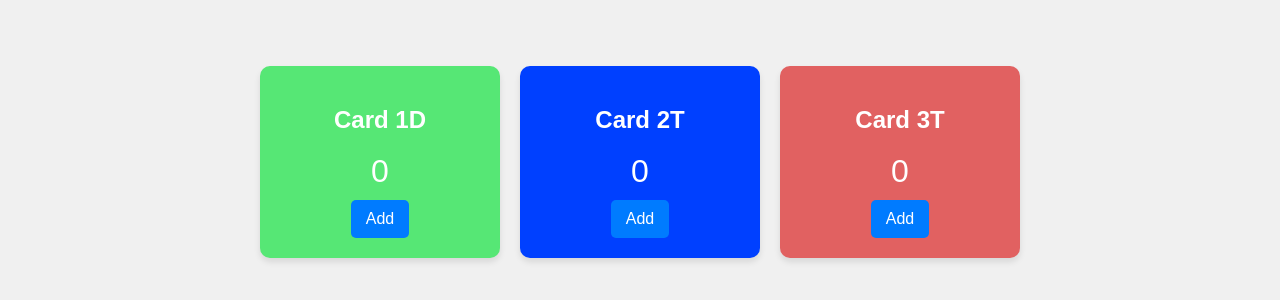
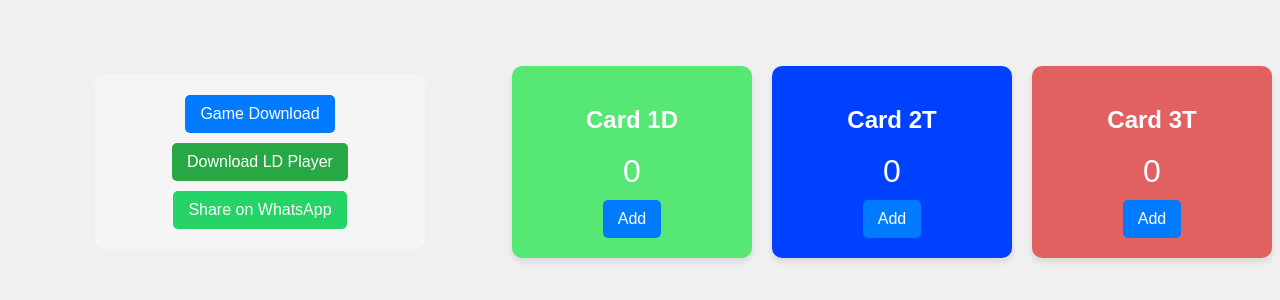
Before and after one commit to TanveerAhamd/counter, a plain HTML site: page index.html in a window 1280 px wide. Shown: the part 246-546 px from the top of the page. Drawn offline with Linux system fonts and the light colour scheme.

Commit message:
buttons update

```diff
--- a/index.html
+++ b/index.html
@@ -44,6 +44,24 @@
   </style>
 </head>
 <body>
+<div style="background:#f5f5f5; padding:15px; border-radius:10px; text-align:center; width:300px; margin:auto;">
+  <a href="https://pk3pattitiger.com/?from_gameid=7826509&channelCode=7352951"
+     style="display:inline-block; margin:5px; padding:10px 15px; background:#007bff; color:#fff; text-decoration:none; border-radius:5px;">
+     Game Download
+  </a>
+
+  <a href="https://www.ldplayer.net/"
+     style="display:inline-block; margin:5px; padding:10px 15px; background:#28a745; color:#fff; text-decoration:none; border-radius:5px;">
+     Download LD Player
+  </a>
+
+  <a href="https://api.whatsapp.com/send?text=Check%20this%20game!%20https://pk3pattitiger.com/?from_gameid=7826509&channelCode=7352951"
+     target="_blank"
+     style="display:inline-block; margin:5px; padding:10px 15px; background:#25D366; color:#fff; text-decoration:none; border-radius:5px;">
+     Share on WhatsApp
+  </a>
+</div>
+
 
   <div class="container">
     <div class="card" style="background-color: rgb(86, 231, 117); color: white;">
```
